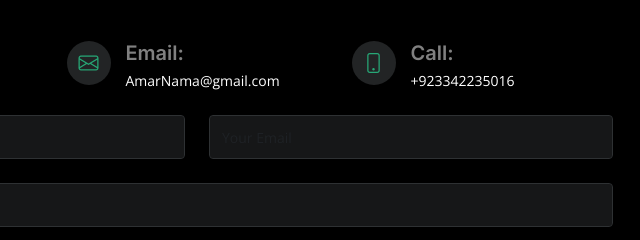
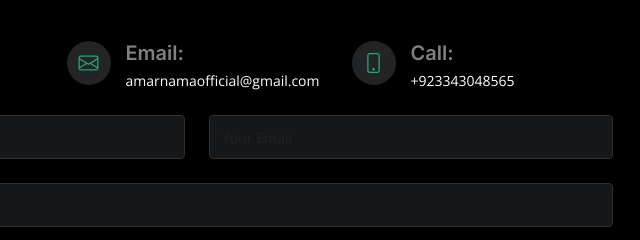
Before and after one commit to Danish-Mahdi/AmarNamaPortfolio, a plain HTML site: page contact.html in a window 1280 px wide. Shown: the part 278-518 px from the top of the page, 443-1083 px from the left. Drawn offline with nearby package versions, Linux system fonts and the light colour scheme.

Commit message:
Update contact.html

```diff
--- a/contact.html
+++ b/contact.html
@@ -105,7 +105,7 @@
               <i class="bi bi-envelope flex-shrink-0"></i>
               <div>
                 <h4>Email:</h4>
-                <p>AmarNama@gmail.com</p>
+                <p>amarnamaofficial@gmail.com</p>
               </div>
             </div>
           </div><!-- End Info Item -->
@@ -115,7 +115,7 @@
               <i class="bi bi-phone flex-shrink-0"></i>
               <div>
                 <h4>Call:</h4>
-                <p>+923342235016</p>
+                <p>+923343048565</p>
               </div>
             </div>
           </div><!-- End Info Item -->
```
